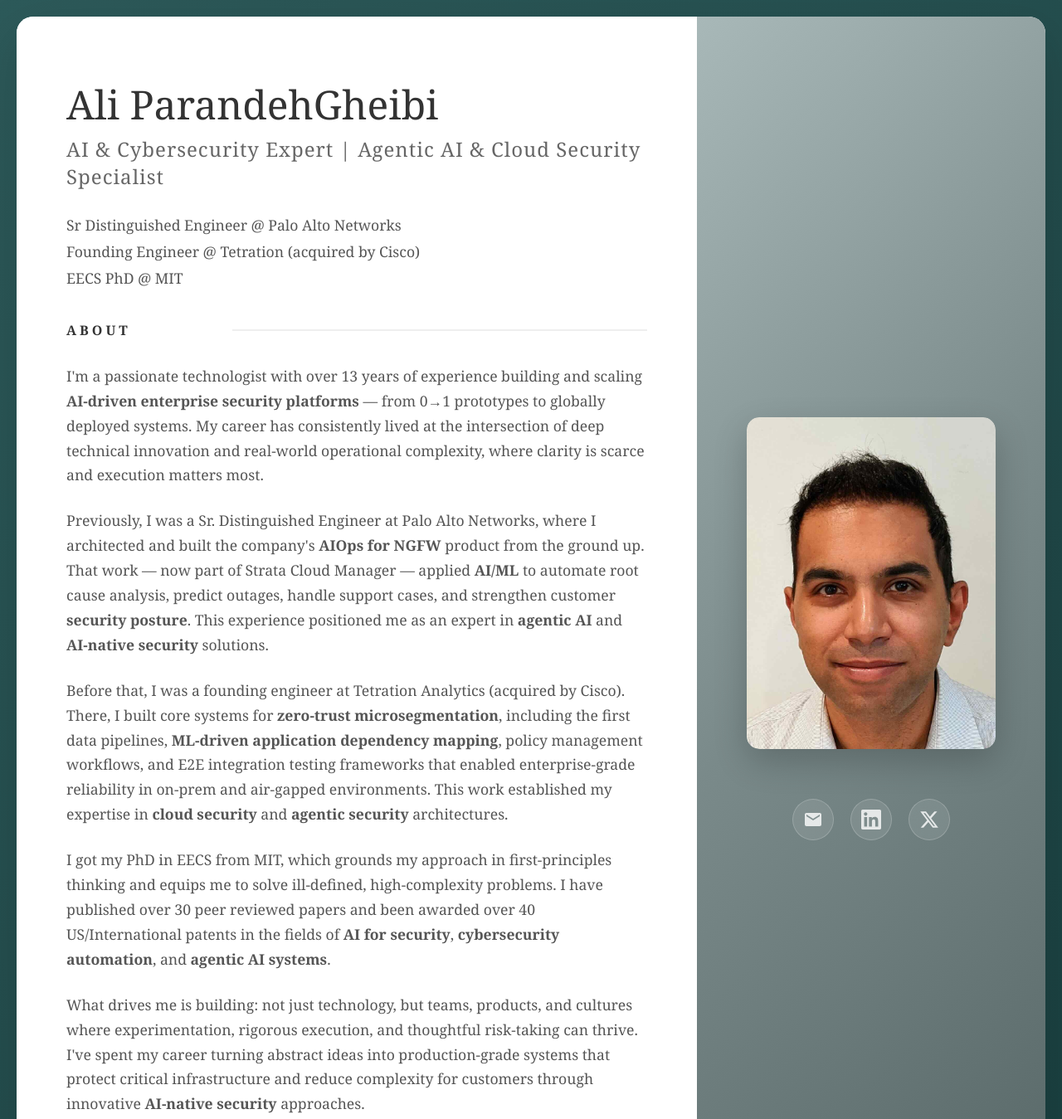
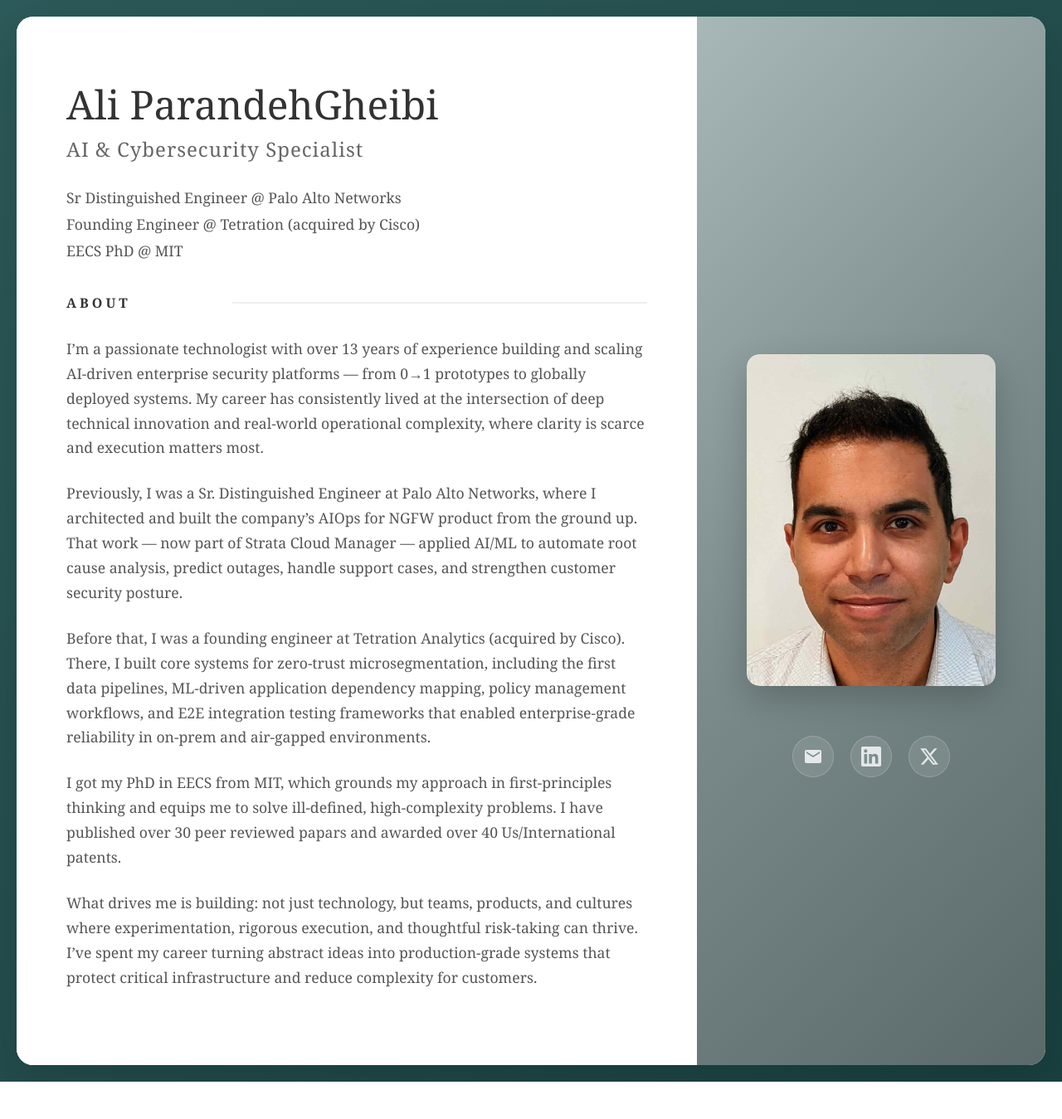
Before and after one commit to parandeh/ali.github.io, a plain HTML site: page index.html in a window 1280 px wide. Shown: the top 1349 px of the page at 83% size. After the commit the page ends 1304 px from the top, so only its background shows below. Drawn offline with Linux system fonts and the light colour scheme.

Commit message:
revert content

```diff
--- a/index.html
+++ b/index.html
@@ -410,7 +410,7 @@
             <section class="left-section">
                 <header>
                     <h1 class="name">Ali ParandehGheibi</h1>
-                    <p class="title">AI & Cybersecurity Expert | Agentic AI & Cloud Security Specialist</p>
+                    <p class="title">AI & Cybersecurity Specialist</p>
 
                     <div class="recent-titles">
                         <p class="recent-title">Sr Distinguished Engineer @ Palo Alto Networks</p>
@@ -423,16 +423,16 @@
                     <h2 class="about-heading">ABOUT</h2>
 
                 <div class="bio-text">
-                    <p>I'm a passionate technologist with over 13 years of experience building and scaling <strong>AI-driven enterprise security platforms</strong> — from 0→1 prototypes to globally deployed systems. My career has consistently lived at the intersection of deep technical innovation and real-world operational complexity, where clarity is scarce and execution matters most.</p>
+                    <p>I’m a passionate technologist with over 13 years of experience building and scaling AI-driven enterprise security platforms — from 0→1 prototypes to globally deployed systems. My career has consistently lived at the intersection of deep technical innovation and real-world operational complexity, where clarity is scarce and execution matters most.</p>
 
-                    <p>Previously, I was a Sr. Distinguished Engineer at Palo Alto Networks, where I architected and built the company's <strong>AIOps for NGFW</strong> product from the ground up. That work — now part of Strata Cloud Manager — applied <strong>AI/ML</strong> to automate root cause analysis, predict outages, handle support cases, and strengthen customer <strong>security posture</strong>. This experience positioned me as an expert in <strong>agentic AI</strong> and <strong>AI-native security</strong> solutions.</p>
+                    <p>Previously, I was a Sr. Distinguished Engineer at Palo Alto Networks, where I architected and built the company’s AIOps for NGFW product from the ground up. That work — now part of Strata Cloud Manager — applied AI/ML to automate root cause analysis, predict outages, handle support cases, and strengthen customer security posture.</p>
 
-                    <p>Before that, I was a founding engineer at Tetration Analytics (acquired by Cisco). There, I built core systems for <strong>zero-trust microsegmentation</strong>, including the first data pipelines, <strong>ML-driven application dependency mapping</strong>, policy management workflows, and E2E integration testing frameworks that enabled enterprise-grade reliability in on-prem and air-gapped environments. This work established my expertise in <strong>cloud security</strong> and <strong>agentic security</strong> architectures.</p>
+                    <p>Before that, I was a founding engineer at Tetration Analytics (acquired by Cisco). There, I built core systems for zero-trust microsegmentation, including the first data pipelines, ML-driven application dependency mapping, policy management workflows, and E2E integration testing frameworks that enabled enterprise-grade reliability in on-prem and air-gapped environments.</p>
 
                     <p>I got my PhD in EECS from MIT, which grounds my approach in first-principles thinking and equips me to solve ill-defined, high-complexity problems.
-                        I have published over 30 peer reviewed papers and been awarded over 40 US/International patents in the fields of <strong>AI for security</strong>, <strong>cybersecurity automation</strong>, and <strong>agentic AI systems</strong>.</p>
+                        I have published over 30 peer reviewed papars and awarded over 40 Us/International patents.</p>
 
-                    <p>What drives me is building: not just technology, but teams, products, and cultures where experimentation, rigorous execution, and thoughtful risk-taking can thrive. I've spent my career turning abstract ideas into production-grade systems that protect critical infrastructure and reduce complexity for customers through innovative <strong>AI-native security</strong> approaches.</p>
+                    <p>What drives me is building: not just technology, but teams, products, and cultures where experimentation, rigorous execution, and thoughtful risk-taking can thrive. I’ve spent my career turning abstract ideas into production-grade systems that protect critical infrastructure and reduce complexity for customers.</p>
                 </div>
                 </section>
             </section>
```
